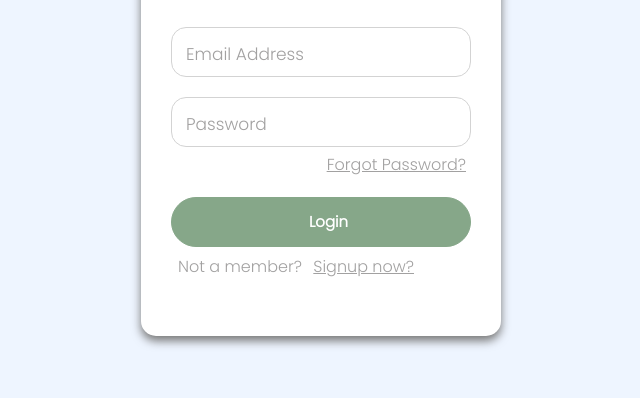
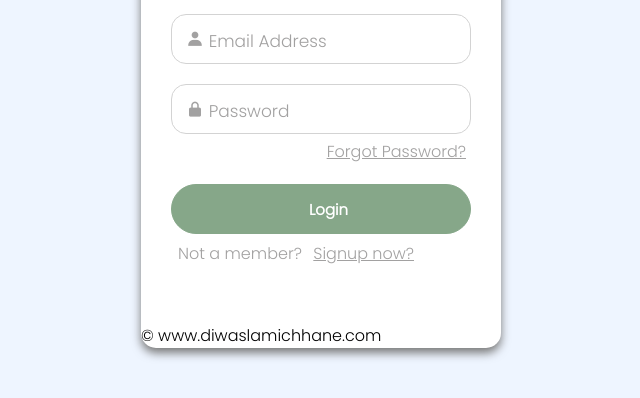
Before and after one commit to DiwasLamichhane/Login-Page, a plain HTML site: page index.html in a window 1280 px wide. Shown: the part 284-682 px from the top of the page, without its empty margins (319-959 px from the left). Drawn offline with nearby package versions, Linux system fonts and the light colour scheme.

Commit message:
HTML file

```diff
--- a/index.html
+++ b/index.html
@@ -6,6 +6,9 @@
     <title>Login Page</title>
     <!-- CSS link  -->
     <link rel="stylesheet" href="style.css">
+    <!-- Boxicon css  -->
+    <link href='https://unpkg.com/boxicons@2.1.4/css/boxicons.min.css' rel='stylesheet'>
+
 </head>
 <body>
     <div id="main">
@@ -15,12 +18,12 @@
         <form action="#">
             <div class="interface">
                 <input type="text" id="username" required>
-                <label for="username">Email Address</label>
+                <label for="username"><i class='bx bxs-user' style="font-size: 18px;"></i> Email Address</label>
             </div>
 
             <div class="interface">
                 <input type="password" id="pass" required>
-                <label for="pass">Password</label>
+                <label for="pass"><i class='bx bxs-lock-alt' style="font-size: 18px;"></i> Password</label>
             </div>
             <div class="passforgot">
                 <a href="#">Forgot Password?</a>
@@ -30,6 +33,7 @@
             </div>
             <div class="signup">Not a member? <a href="#">Signup now?</a></div>
         </form>
+        <div class="cpright">&copy; www.diwaslamichhane.com</div>
     </div>
 </body>
 </html>
```
